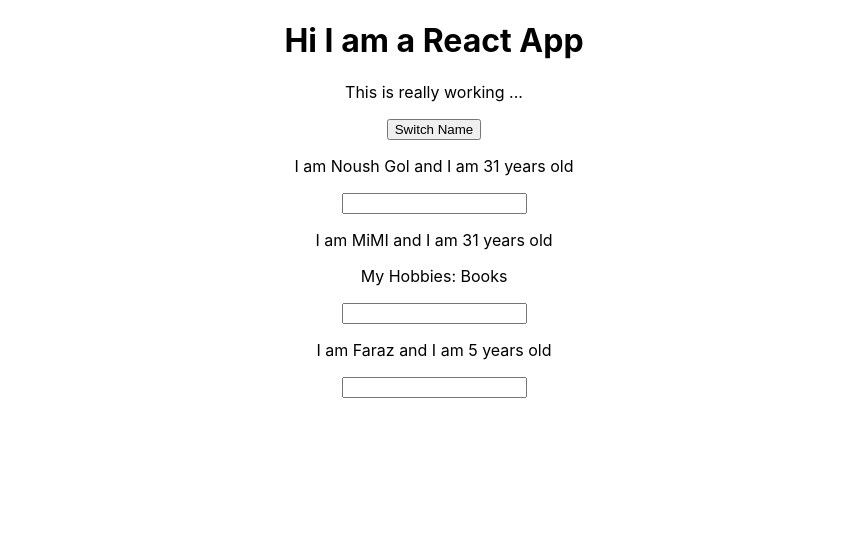
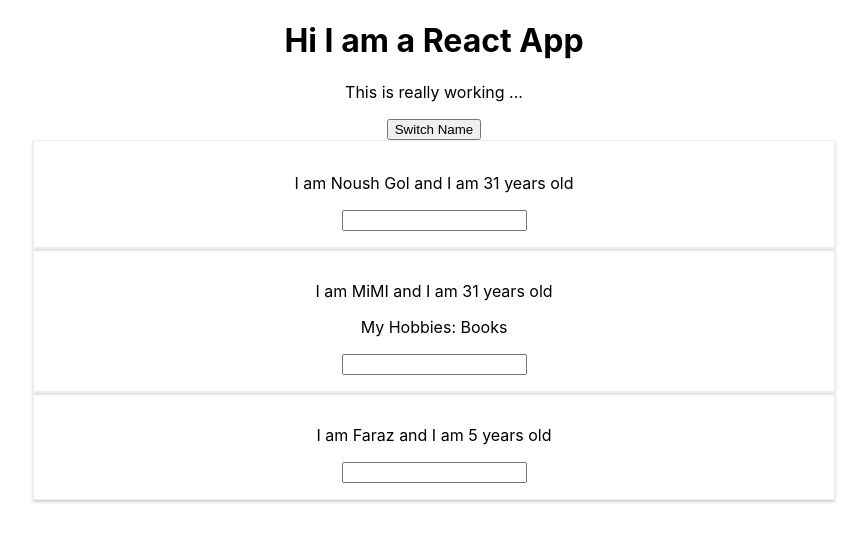
Before and after one commit to MSBeni/react_test_app, a React (Create React App) app: page / in a window 1280 px wide. Shown: the top 542 px of the page, without its empty margins (206-1073 px from the left). Built offline with nearby package versions, Linux system fonts and the light colour scheme.

Commit message:
Added css style for the person class 2

```diff
--- a/src/Person/Person.css
+++ b/src/Person/Person.css
@@ -1,5 +1,6 @@
 .Person {
     width: 60%;
+    margin: auto;
     border: 1px solid #eee;
     box-shadow: 0 2px 3px #ccc;
     padding: 16px;
--- a/src/Person/Person.js
+++ b/src/Person/Person.js
@@ -1,4 +1,5 @@
-import React from 'react'
+import React from 'react';
+import './Person.css';
 
 // A Stateless Component
 const person = (props) => {
```
